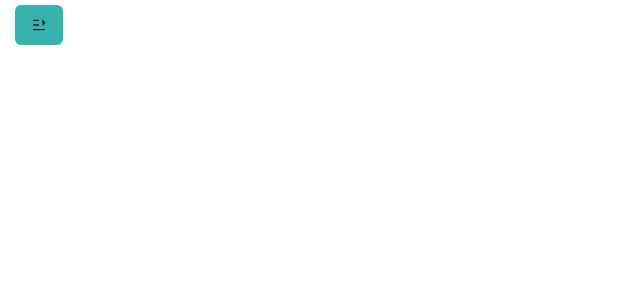
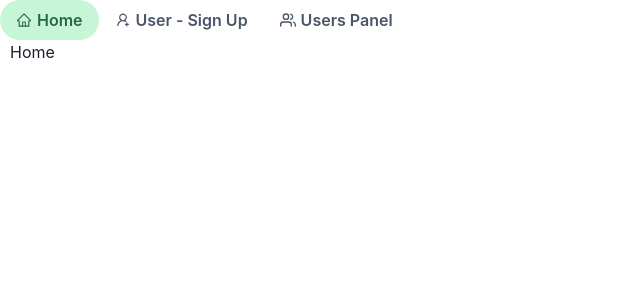
Before and after one commit to RubenValls/Users-SingUp, a React (Vite) app: page / in a window 1280 px wide. Shown: the top 300 px of the page, without its empty margins (0-640 px from the left). Built offline with nearby package versions, Linux system fonts and the light colour scheme.

Commit message:
changed navbar

```diff
--- a/src/App.tsx
+++ b/src/App.tsx
@@ -4,13 +4,12 @@ import Home from './pages/home/Home';
 import Singup from './pages/singup/Singup';
 import Users from './pages/users/Users';
 import Navbar from './components/Navbar';
-import { Flex, Center } from '@chakra-ui/react'
+import { Center } from '@chakra-ui/react'
 
 function App() {
 
   return (
     <>
-      <Flex p='5px'>
         <Navbar/>
         <Center w='100%'>
           <Routes>
@@ -19,7 +18,6 @@ function App() {
             <Route path="/users" element={<Users />}></Route>
           </Routes>
         </Center>
-      </Flex>
     </>
   )
 }
--- a/src/components/Navbar.tsx
+++ b/src/components/Navbar.tsx
@@ -1,20 +1,5 @@
-import {
-    Drawer,
-    DrawerBody,
-    DrawerHeader,
-    DrawerOverlay,
-    DrawerContent,
-    DrawerCloseButton,
-    useDisclosure,
-    Button,
-    VStack,
-    Flex,
-    Text,
-    Center
-} from '@chakra-ui/react'
+import { Tabs, TabList, Tab, Flex, Center, Text } from '@chakra-ui/react'
 import { NavLink } from "react-router-dom";
-import { useRef } from 'react'
-import {RiMenuUnfoldFill} from 'react-icons/ri'
 import {FiUsers} from 'react-icons/fi'
 import {
     AiOutlineHome,
@@ -22,32 +7,18 @@ import {
 } from 'react-icons/ai'
 
 export default function Navbar() {
-    const { isOpen, onOpen, onClose } = useDisclosure()
-    const btnRef : any = useRef()
+
+
+    // const { isOpen, onOpen, onClose } = useDisclosure()
+    // const btnRef : any = useRef()
 
     return (
     <>
-        <Button ref={btnRef} backgroundColor='teal.400' onClick={onOpen} position='absolute' ml='10px'>
-            <RiMenuUnfoldFill/>
-        </Button>
-        <Drawer
-            isOpen={isOpen}
-            placement='left'
-            onClose={onClose}
-            finalFocusRef={btnRef}
-        >
-            <DrawerOverlay />
-            <DrawerContent>
-                <DrawerCloseButton />
-                <DrawerHeader>Navigation</DrawerHeader>
-                <DrawerBody>
-                    <VStack
-                        spacing={4}
-                        align='left'
-                    >
+        <Tabs variant='soft-rounded' colorScheme='green'>
+            <TabList>
+                <Tab>
                     <NavLink
                         to={"/"}
-                            onClick={onClose}
                     >
                         <Flex>
                             <Center>
@@ -55,9 +26,10 @@ export default function Navbar() {
                             </Center>
                         </Flex>
                     </NavLink>
+                </Tab>
+                <Tab>
                     <NavLink
                         to={"/signup"}
-                            onClick={onClose}
                     >
                         <Flex>
                             <Center>
@@ -65,9 +37,10 @@ export default function Navbar() {
                             </Center>
                         </Flex>
                     </NavLink>
+                </Tab>
+                <Tab>
                     <NavLink
                         to={"/users"}
-                            onClick={onClose}
                     >
                         <Flex>
                             <Center>
@@ -75,10 +48,9 @@ export default function Navbar() {
                             </Center>
                         </Flex>
                     </NavLink>
-                    </VStack>
-                </DrawerBody>
-            </DrawerContent>
-        </Drawer>
+                </Tab>
+            </TabList>
+        </Tabs>
     </>
     )
 }
```
Lines whose indentation alone changed are shown as unchanged.
